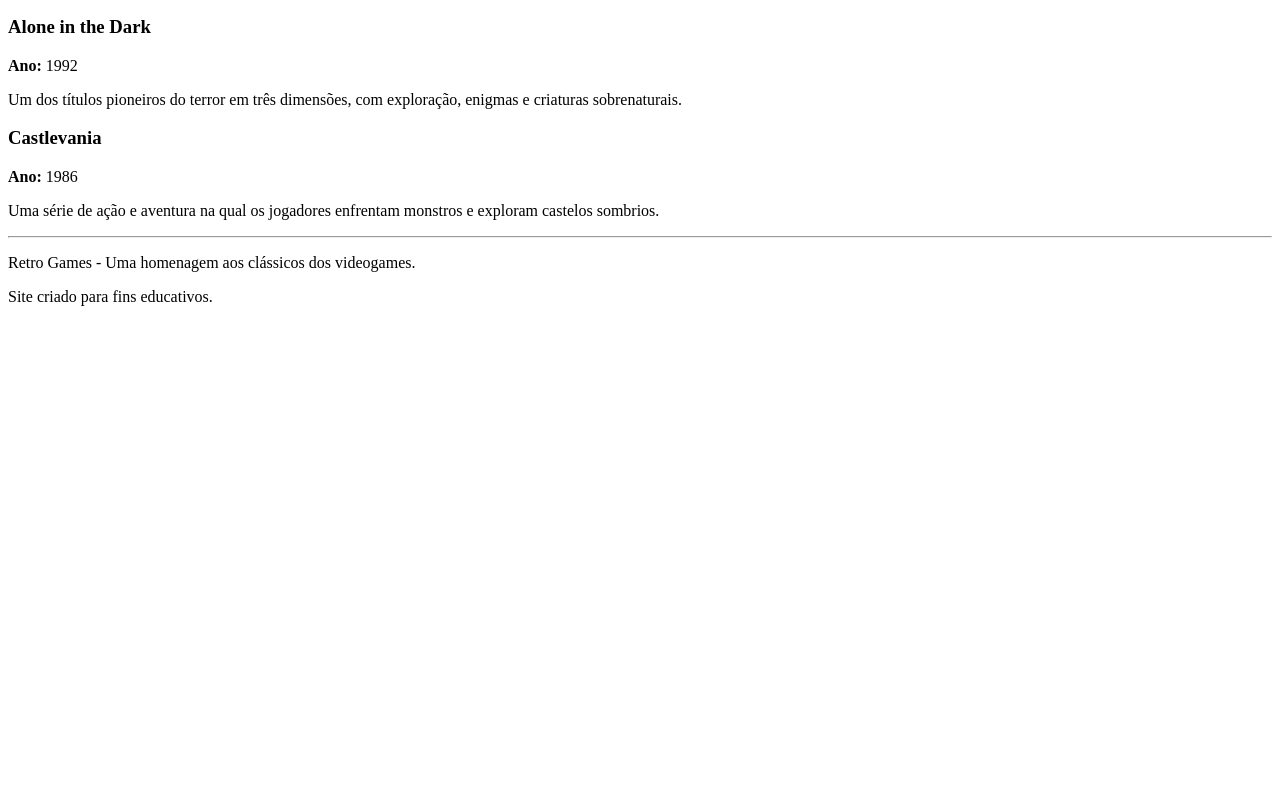
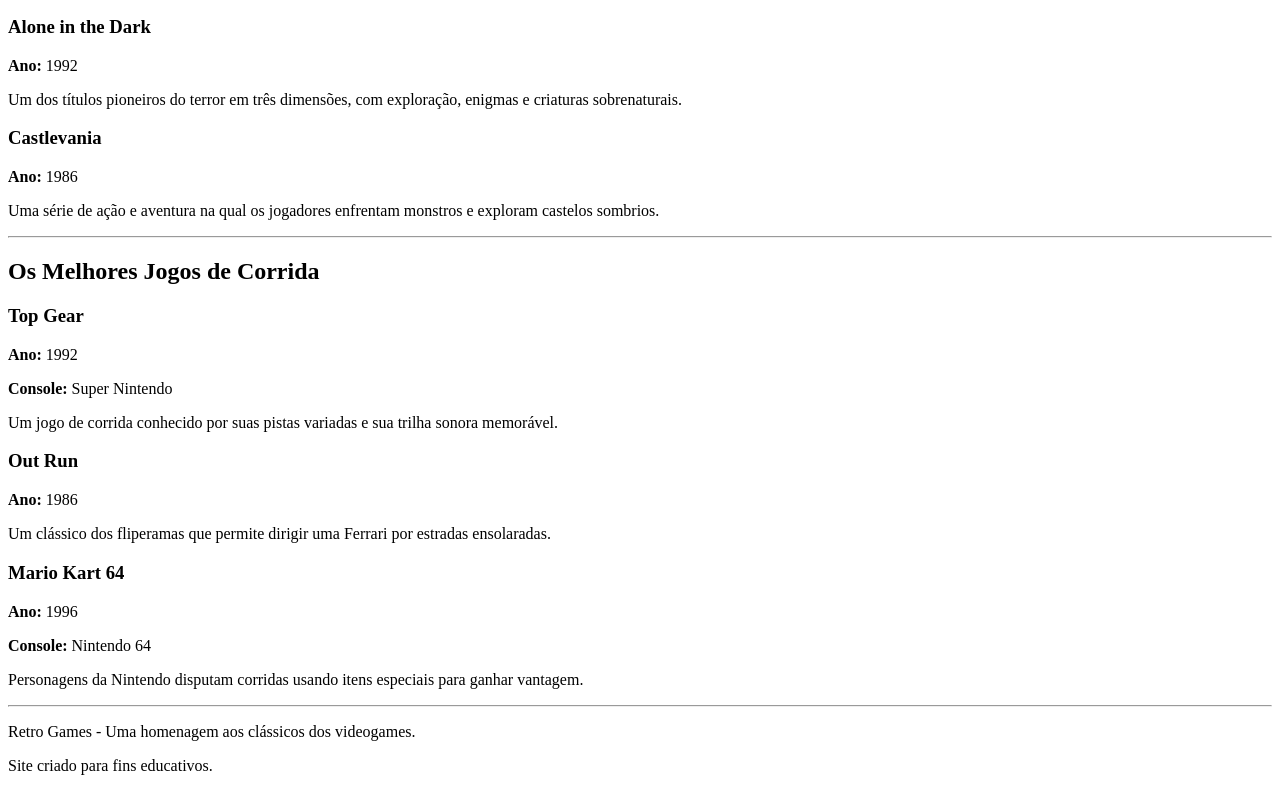
Before and after one commit to JoaoVictorFerreira100/Guia-jogos-retro, a plain HTML site: page index.html in a window 1280 px wide. Shown: the part 2861-3652 px from the top of the page. Before the commit the page ends 3183 px from the top, so only its background shows below. Drawn offline with Linux system fonts and the light colour scheme.

Commit message:
Coloquei os jogos de corrida
Por João

```diff
--- a/index.html
+++ b/index.html
@@ -234,6 +234,39 @@
         </p>
     </article>
         </section>
+        <section id="corrida">
+    <hr>
+    <h2>Os Melhores Jogos de Corrida</h2>
+
+    <article>
+        <h3>Top Gear</h3>
+        <p><strong>Ano:</strong> 1992</p>
+        <p><strong>Console:</strong> Super Nintendo</p>
+        <p>
+            Um jogo de corrida conhecido por suas pistas variadas
+            e sua trilha sonora memorável.
+        </p>
+    </article>
+
+    <article>
+        <h3>Out Run</h3>
+        <p><strong>Ano:</strong> 1986</p>
+        <p>
+            Um clássico dos fliperamas que permite dirigir uma
+            Ferrari por estradas ensolaradas.
+        </p>
+    </article>
+
+    <article>
+        <h3>Mario Kart 64</h3>
+        <p><strong>Ano:</strong> 1996</p>
+        <p><strong>Console:</strong> Nintendo 64</p>
+        <p>
+            Personagens da Nintendo disputam corridas usando
+            itens especiais para ganhar vantagem.
+        </p>
+    </article>
+               </section>
     </main>
 
 
```
